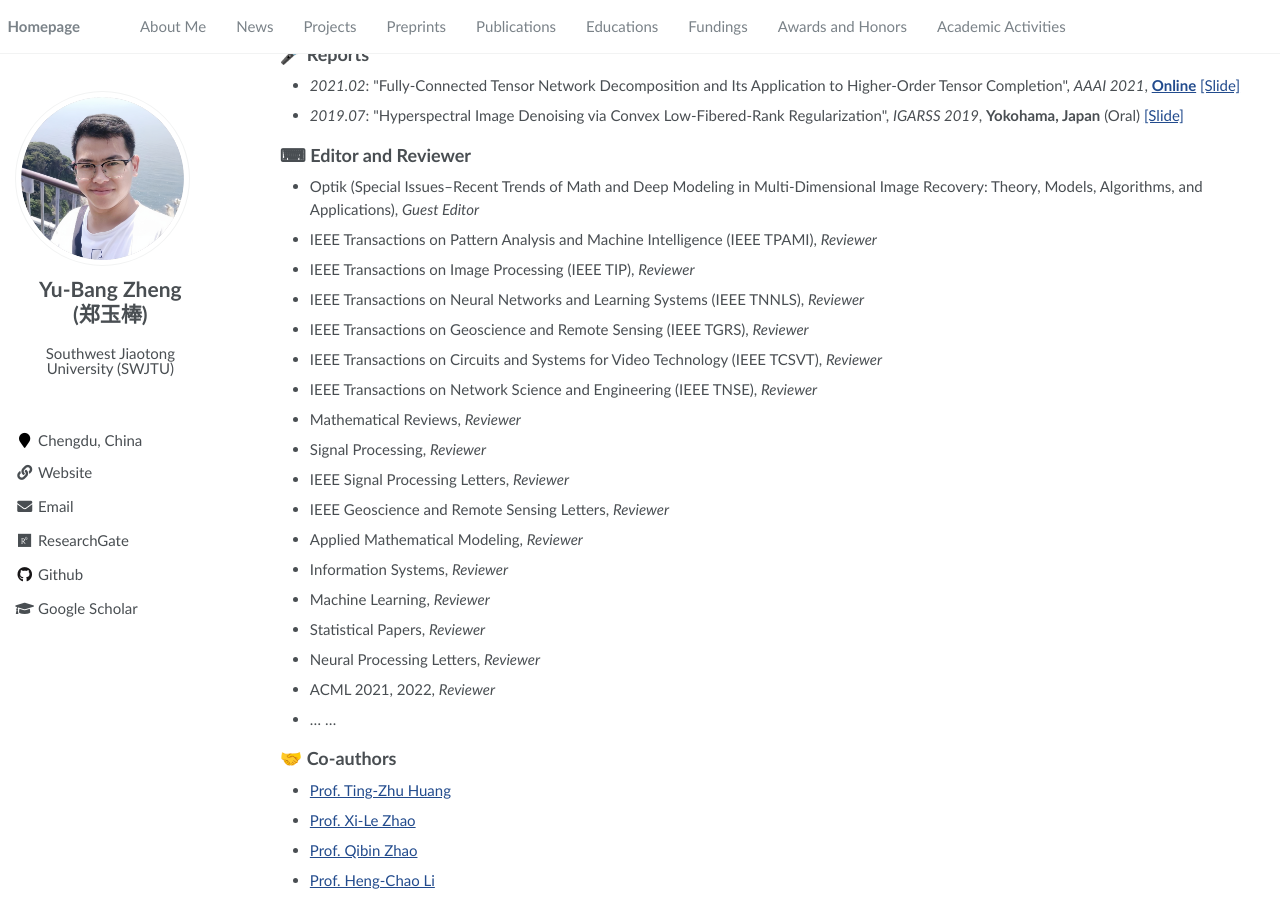
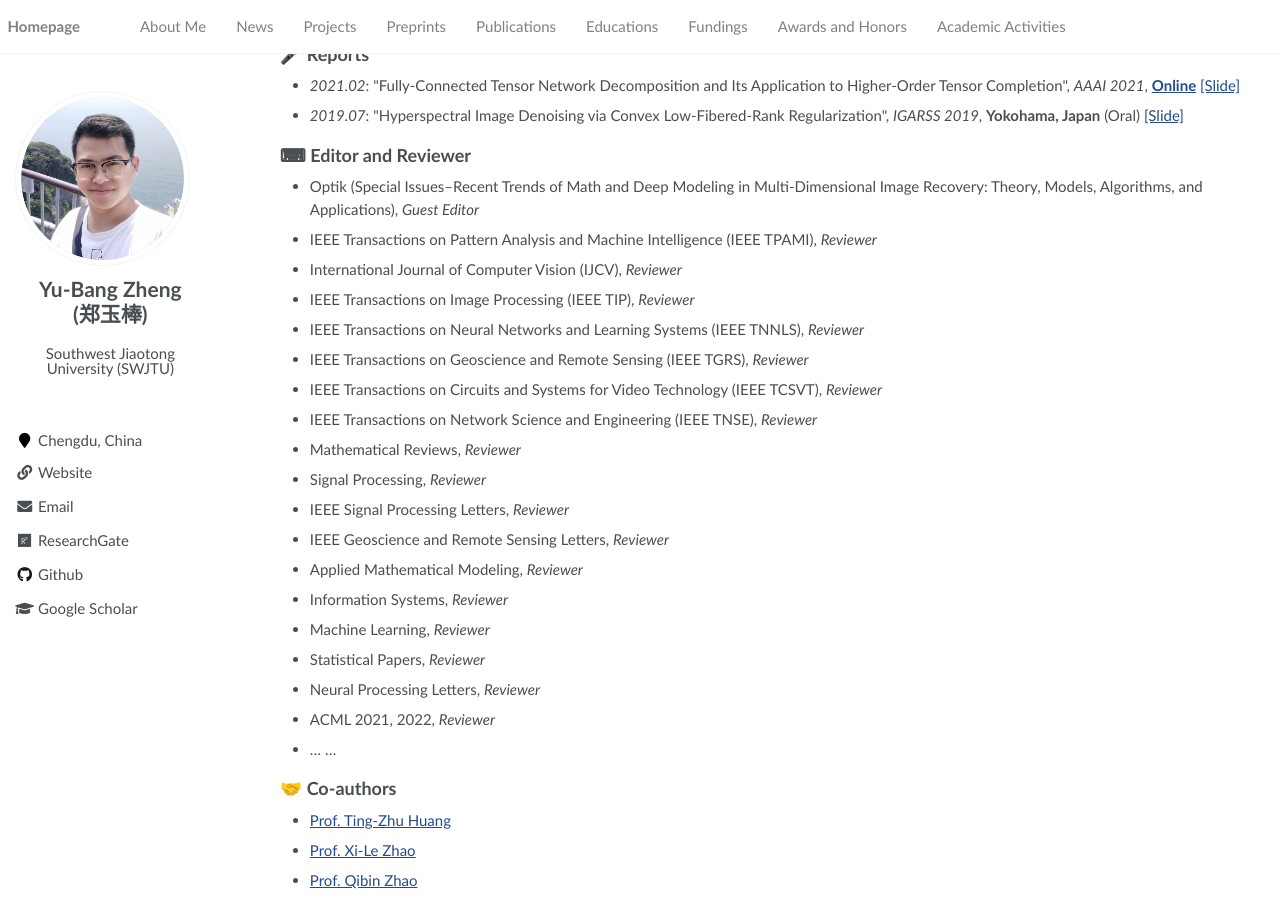
Before and after one commit to YuBangZheng/yubangzheng.github.io, a Jekyll site: the page built from pages/about.md, in a window 1280 px wide and 900 px high, scrolled down 3239 px. Built offline with Jekyll 4.4.1, drawn with Linux system fonts in a browser that asks for light colours; a script that is not in the unit is left out.

Commit message:
Update about.md

```diff
--- a/pages/about.md
+++ b/pages/about.md
@@ -172,6 +172,7 @@ My current research interests include tensor modeling and computing, tensor lear
 
 -  Optik (Special Issues--Recent Trends of Math and Deep Modeling in Multi-Dimensional Image Recovery: Theory, Models, Algorithms, and Applications), _Guest Editor_
 -  IEEE Transactions on Pattern Analysis and Machine Intelligence (IEEE TPAMI), _Reviewer_
+-  International Journal of Computer Vision (IJCV), _Reviewer_
 -  IEEE Transactions on Image Processing (IEEE TIP), _Reviewer_
 -  IEEE Transactions on Neural Networks and Learning Systems (IEEE TNNLS), _Reviewer_
 -  IEEE Transactions on Geoscience and Remote Sensing (IEEE TGRS), _Reviewer_
```
